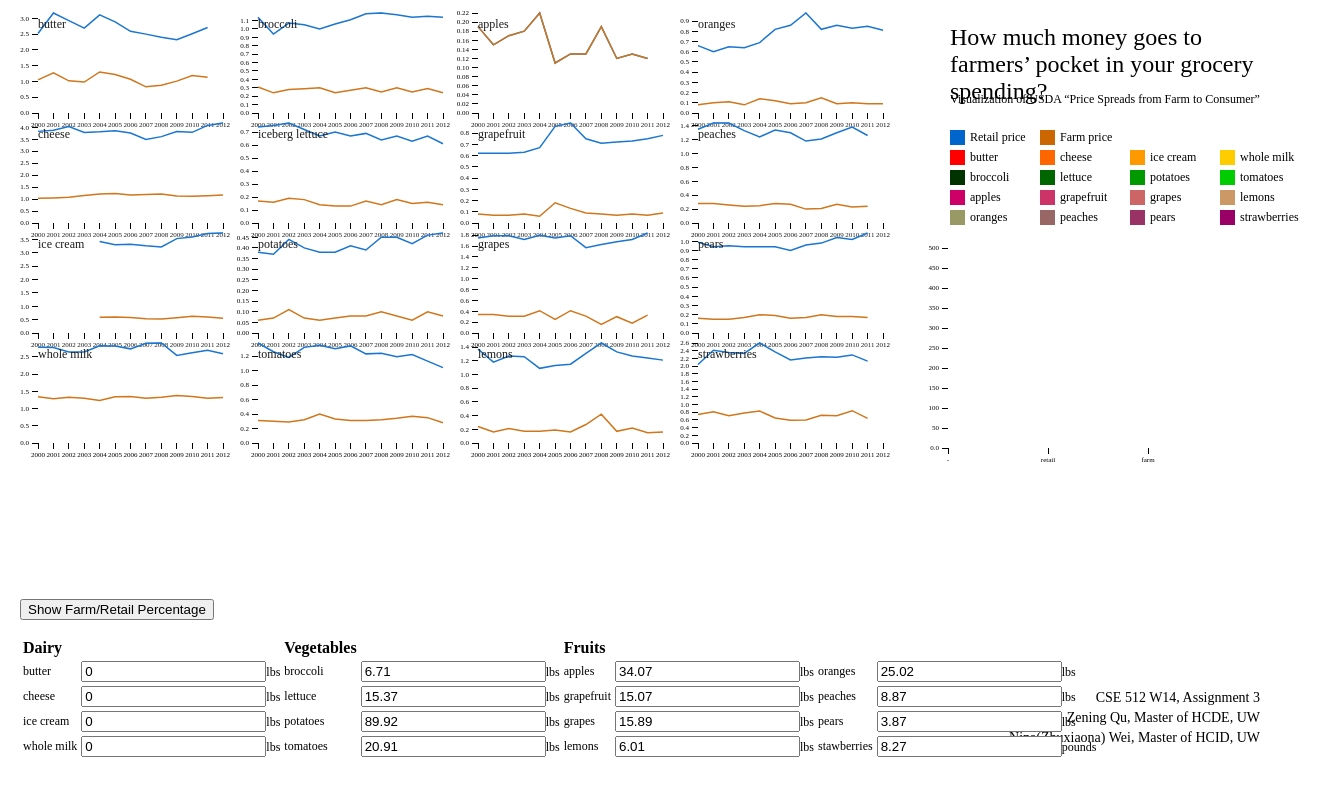
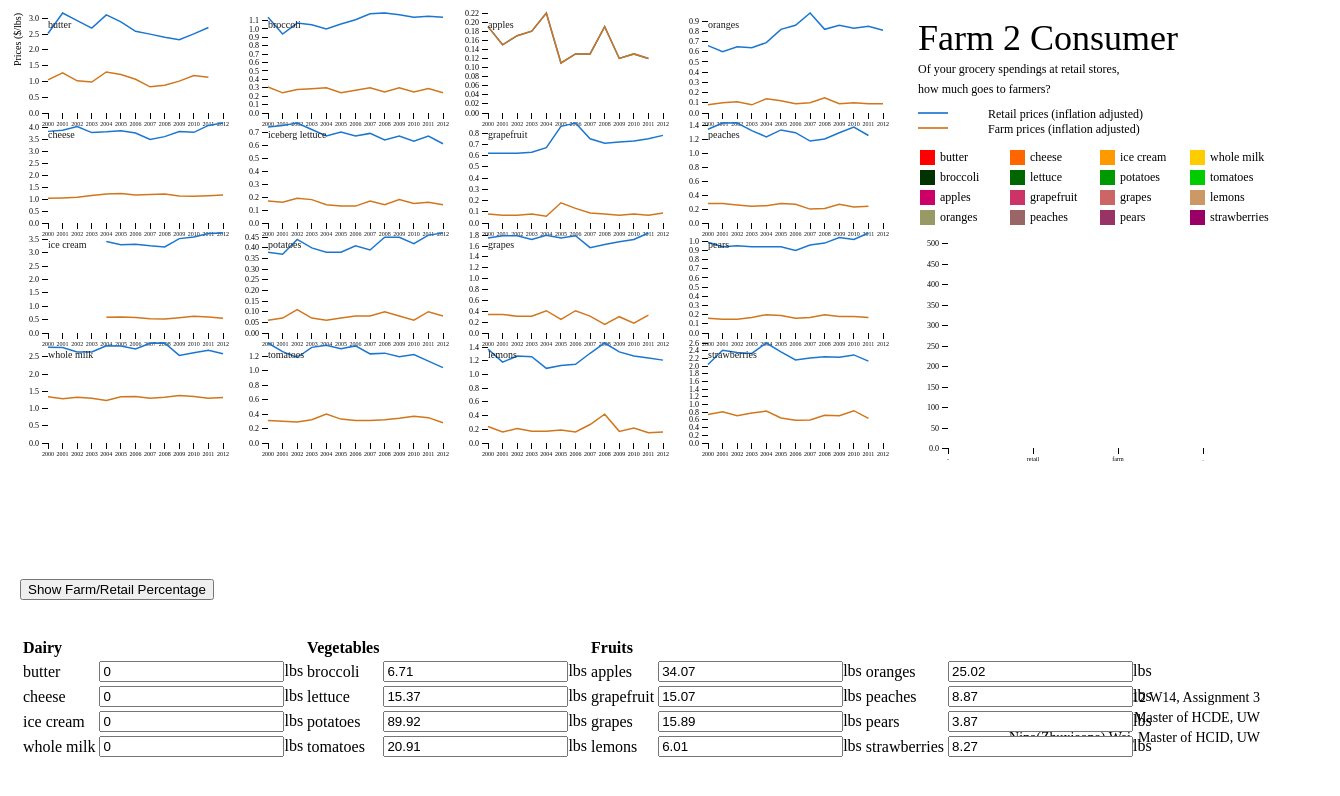
Before and after one commit to CSE512-14W/a3-zwei7-zqu, a plain HTML site: page lines.html in a window 1280 px wide. Shown: the whole page, 1340 px wide, since content can reach past the window. Drawn offline with nearby package versions, Linux system fonts and the light colour scheme.

Commit message:
updated readme: storyboard url (in dropbox now), development time spending
edited the graphic design of lines, line chart, bar chart, title

```diff
--- a/F2C.css
+++ b/F2C.css
@@ -1,10 +1,16 @@
+body text{
+  font: 10px "Helvetica-Light";
+}
 
-body {
+div {
   font: 12px "Helvetica-Light";
 }
+.axis text {
+  font: 6px "Helvetica-Light";
+}
 
-.axis text {
-  font: 7px "Helvetica-Light";
+.y.axis text {
+  font: 8px "Helvetica-Light";
 }
 
 .axis line,
@@ -53,3 +59,18 @@ body {
   fill: white;
   fill-opacity: 0.1;
 }
+
+.title text
+{
+  font-size: 36px;
+}
+
+.infogroup text
+{
+  font-size: 12px;
+}
+
+.legendgroup text
+{
+  font-size: 12px;
+}
--- a/barchart.js
+++ b/barchart.js
@@ -1,15 +1,18 @@
 function showbarchart()
 {
-	var width = 300;
-	var height = 200;
+	var fullwidth = 300;
+	var fullheight = 480;
 	var offset_x = 220*4 + 60;
 	var offset_y = 110*4 - height;
+    var margin = {top: 235, right: 5, bottom: 40, left: 40},
+        width = fullwidth - margin.left - margin.right,
+        height = fullheight - margin.top - margin.bottom;
 
-	var svg = d3.select("svg");
+	var svg = d3.select(".barchartsvg");
 
 	var barchart = svg.append("g")
 	   .attr("class", "barchart")
-	   .attr("transform", "translate(" + offset_x + ", " + offset_y + ")");
+	   .attr("transform", "translate(" + margin.left + "," + margin.top + ")");
 
 	var x = d3.scale.ordinal()
 	    .domain(["-", "retail", "farm", "."])
@@ -55,7 +58,6 @@ function showbarchart()
       barchart.append("rect")
         .attr("width", 40)
         .attr("x", x("farm")-20)
-        .attr("y", 10)
         .attr("class", "farmrect")
         .attr("fill", palette[j]);
     }
--- a/linechart.js
+++ b/linechart.js
@@ -1,4 +1,4 @@
-var margin = {top: 5, right: 5, bottom: 5, left: 30},
+var margin = {top: 5, right: 5, bottom: 5, left: 40},
     fullwidth = 220,
     fullheight = 110,
     width = fullwidth - margin.left - margin.right,
@@ -44,6 +44,16 @@ function SwitchView()
 function showpricecharts()
 {
   d3.select("svg").selectAll(".cell").remove();
+  d3.select(".legendgroup").remove();
+
+  d3.select("svg").append("text")
+        .attr("class", "cell")
+        .attr("transform", "translate(0," + margin.top + "), rotate(-90)")
+        .attr("y", 6)
+        .attr("dy", ".71em")
+        .style("text-anchor", "end")
+        .text("Prices ($/lbs)");
+
   // Price Charts
   // dairies
   pricechart(0, 0, "data/butter.csv", "butter");
@@ -70,11 +80,27 @@ function showpricecharts()
   // time axies
   //drawtimeaxis();
 
+  // bar chart
+  showbarchart();
+  addlegend("price");
+
 }
 
 function showpercentcharts()
 {
   d3.select("svg").selectAll(".cell").remove();
+  d3.select(".barchart").remove();
+  d3.select(".legendgroup").remove();
+
+  d3.select("svg").append("text")
+        .attr("class", "cell")
+        .attr("transform", "translate(0," + margin.top + "), rotate(-90)")
+        .attr("y", 6)
+        .attr("dy", ".71em")
+        .style("text-anchor", "end")
+        .text("Farm to Retail (%)");
+
+
   // Percent Charts
   // dairies
   percentchart(0, 0, "data/butter.csv", "butter");
@@ -100,6 +126,7 @@ function showpercentcharts()
 
   // time axies
   //drawtimeaxis();
+  addlegend("percent");
 }
 
 function pricechart(offset_x, offset_y, individual_food, caption)
@@ -139,14 +166,9 @@ function pricechart(offset_x, offset_y, individual_food, caption)
     cell.append("g")
         .attr("class", "y axis")
         .call(yAxis);
-        /*
-      .append("text")
-        .attr("transform", "translate(-margin.left,0), rotate(-90)")
-        .attr("y", 6)
-        .attr("dy", ".71em")
-        .style("text-anchor", "end")
-        .text("Price ($)");
-        */
+
+
+
 
     var retailgroup = cell.append("g")
         .attr("class", "retailgroup");
@@ -386,6 +408,8 @@ function drawrules()
 
 function svglisten()
 {
+
+
   d3.select("svg").on(
     {"mousemove":
     function ()
@@ -625,8 +649,10 @@ function svglisten()
       console.log(pounds);
 
       // reconstuct barchart y scale
+      var range_y = 250-45;
+
       var y = d3.scale.linear()
-        .rangeRound([200, 0])
+        .rangeRound([range_y, 0])
         .domain([0,500]);
 
       var retailarray = new Array(16);
@@ -652,14 +678,14 @@ function svglisten()
         currentvalue_f = Number(pounds[j]) * Number(currentvalue_f);
 
         retailarray[j] = {retail: currentvalue_r,
-                          height: 200-y(currentvalue_r),
-                          vertical_start: y(sum_r)-200+y(currentvalue_r)
+                          height: range_y-y(currentvalue_r),
+                          vertical_start: y(sum_r)-range_y+y(currentvalue_r)
                           };
         sum_r += Number(currentvalue_r);
 
         farmarray[j] = {farm: currentvalue_f,
-                          height: 200-y(currentvalue_f),
-                          vertical_start: y(sum_f)-200+y(currentvalue_f)
+                          height: range_y-y(currentvalue_f),
+                          vertical_start: y(sum_f)-range_y+y(currentvalue_f)
                           };
         sum_f += Number(currentvalue_f);
 
--- a/lines.html
+++ b/lines.html
@@ -1,13 +1,16 @@
 <!DOCTYPE html>
 <meta charset="utf-8">
 <head>
-  <title>Farmer to Consumer</title>
+  <title>
+    Farm to Consumer
+  </title>
 
   <link rel="stylesheet" type="text/css" href="F2C.css">
 
   <script src="http://d3js.org/d3.v3.js"></script>
   <script src="linechart.js"></script>
   <script src="barchart.js"></script>
+  <script src="title.js"></script>
 </head>
 
 
@@ -15,100 +18,101 @@
 <script>
 
   var svg = d3.select("body").append("svg")
-    .attr("width", 1200)
+    .attr("width", 900)
     .attr("height", 480);
+
+  d3.select("body").insert("svg",".customizabletable")
+       .attr("class", "barchartsvg")
+       .attr("width", 300)
+       .attr("height", 480);
+  addtitle();
 
     drawrules();
     showpricecharts();
+
     svglisten();
-    showbarchart();
+
 
 </script>
+<!--<p style="position: absolute; left: 950px; right: 10px; top: 0px; font-size: 24px;font-weight: bold; line-height: 250%;">How much money goes to farmers’ pocket in your grocery spending?</p>
+<p style="position: absolute; left: 950px; top: 80px; font-size: 12px">Visualization of USDA “Price Spreads from Farm to Consumer”</p><-->
 
-<p style="position: absolute; left: 950px; right: 10px; top: 0px; font-size: 24px; font-family: "Helvetica-Light";font-weight: bold; line-height: 250%;">How much money goes to farmers’ pocket in your grocery spending?</p>
-<p style="position: absolute; left: 950px; top: 80px; font-size: 12px">Visualization of USDA “Price Spreads from Farm to Consumer”</p>
+<p style="position: absolute; right: 20px; bottom: 80px; font-size: 14px; font-family:Helvetica-Light">CSE 512 W14, Assignment 3</p>
+<p style="position: absolute; right: 20px; bottom: 60px; font-size: 14px; font-family:Helvetica-Light">Zening Qu, Master of HCDE, UW</p>
+<p style="position: absolute; right: 20px; bottom: 40px; font-size: 14px; font-family:Helvetica-Light">Nina(Zhuxiaona) Wei, Master of HCID, UW</p>
 
-<p style="position: absolute; right: 20px; bottom: 80px; font-size: 14px">CSE 512 W14, Assignment 3</p>
-<p style="position: absolute; right: 20px; bottom: 60px; font-size: 14px">Zening Qu, Master of HCDE, UW</p>
-<p style="position: absolute; right: 20px; bottom: 40px; font-size: 14px">Nina(Zhuxiaona) Wei, Master of HCID, UW</p>
+<div style="background-color: #FF0000; width: 15px; height: 15px; position: absolute; left: 920px; top: 150px; border: 0px"></div>
+<div style="width: 100px; height: 15px; position: absolute; left: 940px; top: 150px; border: 0px">butter</div>
+<div style="background-color: #FF6600; width: 15px; height: 15px; position: absolute; left: 1010px; top: 150px; border: 0px"></div>
+<div style="width: 100px; height: 15px; position: absolute; left: 1030px; top: 150px; border: 0px">cheese</div>
+<div style="background-color: #FF9900; width: 15px; height: 15px; position: absolute; left: 1100px; top: 150px; border: 0px"></div>
+<div style="width: 100px; height: 15px; position: absolute; left: 1120px; top: 150px; border: 0px">ice cream</div>
+<div style="background-color: #FFCC00; width: 15px; height: 15px; position: absolute; left: 1190px; top: 150px; border: 0px"></div>
+<div style="width: 100px; height: 15px; position: absolute; left: 1210px; top: 150px; border: 0px">whole milk</div>
 
-<div style="background-color: #0066cc; width: 15px; height: 15px; position: absolute; left: 950px; top: 130px; border: 0px"></div>
-<div style="width: 100px; height: 15px; position: absolute; left: 970px; top: 130px; border: 0px">Retail price</div>
-<div style="background-color: #cc6600; width: 15px; height: 15px; position: absolute; left: 1040px; top: 130px; border: 0px"></div>
-<div style="width: 100px; height: 15px; position: absolute; left: 1060px; top: 130px; border: 0px">Farm price</div>
+<div style="background-color: #003300; width: 15px; height: 15px; position: absolute; left: 920px; top: 170px; border: 0px"></div>
+<div style="width: 100px; height: 15px; position: absolute; left: 940px; top: 170px; border: 0px">broccoli</div>
+<div style="background-color: #006600; width: 15px; height: 15px; position: absolute; left: 1010px; top: 170px; border: 0px"></div>
+<div style="width: 100px; height: 15px; position: absolute; left: 1030px; top: 170px; border: 0px">lettuce</div>
+<div style="background-color: #009900; width: 15px; height: 15px; position: absolute; left: 1100px; top: 170px; border: 0px"></div>
+<div style="width: 100px; height: 15px; position: absolute; left: 1120px; top: 170px; border: 0px">potatoes</div>
+<div style="background-color: #00CC00; width: 15px; height: 15px; position: absolute; left: 1190px; top: 170px; border: 0px"></div>
+<div style="width: 100px; height: 15px; position: absolute; left: 1210px; top: 170px; border: 0px">tomatoes</div>
 
-<div style="background-color: #FF0000; width: 15px; height: 15px; position: absolute; left: 950px; top: 150px; border: 0px"></div>
-<div style="width: 100px; height: 15px; position: absolute; left: 970px; top: 150px; border: 0px">butter</div>
-<div style="background-color: #FF6600; width: 15px; height: 15px; position: absolute; left: 1040px; top: 150px; border: 0px"></div>
-<div style="width: 100px; height: 15px; position: absolute; left: 1060px; top: 150px; border: 0px">cheese</div>
-<div style="background-color: #FF9900; width: 15px; height: 15px; position: absolute; left: 1130px; top: 150px; border: 0px"></div>
-<div style="width: 100px; height: 15px; position: absolute; left: 1150px; top: 150px; border: 0px">ice cream</div>
-<div style="background-color: #FFCC00; width: 15px; height: 15px; position: absolute; left: 1220px; top: 150px; border: 0px"></div>
-<div style="width: 100px; height: 15px; position: absolute; left: 1240px; top: 150px; border: 0px">whole milk</div>
+<div style="background-color: #CC0066; width: 15px; height: 15px; position: absolute; left: 920px; top: 190px; border: 0px"></div>
+<div style="width: 100px; height: 15px; position: absolute; left: 940px; top: 190px; border: 0px">apples</div>
+<div style="background-color: #CC3366; width: 15px; height: 15px; position: absolute; left: 1010px; top: 190px; border: 0px"></div>
+<div style="width: 100px; height: 15px; position: absolute; left: 1030px; top: 190px; border: 0px">grapefruit</div>
+<div style="background-color: #CC6666; width: 15px; height: 15px; position: absolute; left: 1100px; top: 190px; border: 0px"></div>
+<div style="width: 100px; height: 15px; position: absolute; left: 1120px; top: 190px; border: 0px">grapes</div>
+<div style="background-color: #CC9966; width: 15px; height: 15px; position: absolute; left: 1190px; top: 190px; border: 0px"></div>
+<div style="width: 100px; height: 15px; position: absolute; left: 1210px; top: 190px; border: 0px">lemons</div>
 
-<div style="background-color: #003300; width: 15px; height: 15px; position: absolute; left: 950px; top: 170px; border: 0px"></div>
-<div style="width: 100px; height: 15px; position: absolute; left: 970px; top: 170px; border: 0px">broccoli</div>
-<div style="background-color: #006600; width: 15px; height: 15px; position: absolute; left: 1040px; top: 170px; border: 0px"></div>
-<div style="width: 100px; height: 15px; position: absolute; left: 1060px; top: 170px; border: 0px">lettuce</div>
-<div style="background-color: #009900; width: 15px; height: 15px; position: absolute; left: 1130px; top: 170px; border: 0px"></div>
-<div style="width: 100px; height: 15px; position: absolute; left: 1150px; top: 170px; border: 0px">potatoes</div>
-<div style="background-color: #00CC00; width: 15px; height: 15px; position: absolute; left: 1220px; top: 170px; border: 0px"></div>
-<div style="width: 100px; height: 15px; position: absolute; left: 1240px; top: 170px; border: 0px">tomatoes</div>
+<div style="background-color: #999966; width: 15px; height: 15px; position: absolute; left: 920px; top: 210px; border: 0px"></div>
+<div style="width: 100px; height: 15px; position: absolute; left: 940px; top: 210px; border: 0px">oranges</div>
+<div style="background-color: #996666; width: 15px; height: 15px; position: absolute; left: 1010px; top: 210px; border: 0px"></div>
+<div style="width: 100px; height: 15px; position: absolute; left: 1030px; top: 210px; border: 0px">peaches</div>
+<div style="background-color: #993366; width: 15px; height: 15px; position: absolute; left: 1100px; top: 210px; border: 0px"></div>
+<div style="width: 100px; height: 15px; position: absolute; left: 1120px; top: 210px; border: 0px">pears</div>
+<div style="background-color: #990066; width: 15px; height: 15px; position: absolute; left: 1190px; top: 210px; border: 0px"></div>
+<div style="width: 100px; height: 15px; position: absolute; left: 1210px; top: 210px; border: 0px">strawberries</div>
 
-<div style="background-color: #CC0066; width: 15px; height: 15px; position: absolute; left: 950px; top: 190px; border: 0px"></div>
-<div style="width: 100px; height: 15px; position: absolute; left: 970px; top: 190px; border: 0px">apples</div>
-<div style="background-color: #CC3366; width: 15px; height: 15px; position: absolute; left: 1040px; top: 190px; border: 0px"></div>
-<div style="width: 100px; height: 15px; position: absolute; left: 1060px; top: 190px; border: 0px">grapefruit</div>
-<div style="background-color: #CC6666; width: 15px; height: 15px; position: absolute; left: 1130px; top: 190px; border: 0px"></div>
-<div style="width: 100px; height: 15px; position: absolute; left: 1150px; top: 190px; border: 0px">grapes</div>
-<div style="background-color: #CC9966; width: 15px; height: 15px; position: absolute; left: 1220px; top: 190px; border: 0px"></div>
-<div style="width: 100px; height: 15px; position: absolute; left: 1240px; top: 190px; border: 0px">lemons</div>
-
-<div style="background-color: #999966; width: 15px; height: 15px; position: absolute; left: 950px; top: 210px; border: 0px"></div>
-<div style="width: 100px; height: 15px; position: absolute; left: 970px; top: 210px; border: 0px">oranges</div>
-<div style="background-color: #996666; width: 15px; height: 15px; position: absolute; left: 1040px; top: 210px; border: 0px"></div>
-<div style="width: 100px; height: 15px; position: absolute; left: 1060px; top: 210px; border: 0px">peaches</div>
-<div style="background-color: #993366; width: 15px; height: 15px; position: absolute; left: 1130px; top: 210px; border: 0px"></div>
-<div style="width: 100px; height: 15px; position: absolute; left: 1150px; top: 210px; border: 0px">pears</div>
-<div style="background-color: #990066; width: 15px; height: 15px; position: absolute; left: 1220px; top: 210px; border: 0px"></div>
-<div style="width: 100px; height: 15px; position: absolute; left: 1240px; top: 210px; border: 0px">strawberries</div>
-
-
-<table style="position: absolute; left: 20px; bottom: 40px">
+<table style="position: absolute; left: 20px; bottom: 40px; font-family: Helvetica-Light" class="customizabletable">
 <tr>
   <td style="font-size: 16px; font-weight: bold">Dairy</td><td></td>
   <td style="font-size: 16px; font-weight: bold">Vegetables</td><td></td>
   <td style="font-size: 16px; font-weight: bold">Fruits</td><td></td>
-  <td style="font-size: 16px; font-weight: bold"></td><td></td>
+  <td></td><td></td>
 </tr>
 <tr>
-  <td style="font-size: 12px">butter</td> <td><input id="butter" type="text" value="0">lbs</td>
-  <td style="font-size: 12px">broccoli</td><td><input id="broccoli" type="text" value="6.71">lbs</td>
-  <td style="font-size: 12px">apples </td><td><input id="apples" type="text" value="34.07">lbs</td>
-  <td style="font-size: 12px">oranges </td><td><input id="oranges" type="text" value="25.02">lbs</td>
+  <td>butter</td> <td><input id="butter" type="text" value="0">lbs  </td>
+  <td>broccoli</td><td><input id="broccoli" type="text" value="6.71">lbs  </td>
+  <td>apples </td><td><input id="apples" type="text" value="34.07">lbs  </td>
+  <td>oranges </td><td><input id="oranges" type="text" value="25.02">lbs  </td>
 </tr>
 <tr>
-  <td style="font-size: 12px">cheese </td><td><input id="cheese" type="text" value="0">lbs</td>
-  <td style="font-size: 12px">lettuce </td><td><input id="lettuce" type="text" value="15.37">lbs</td>
-  <td style="font-size: 12px">grapefruit </td><td><input id="grapefruit" type="text" value="15.07">lbs</td>
-  <td style="font-size: 12px">peaches </td><td><input id="peaches" type="text" value="8.87">lbs</td>
+  <td>cheese </td><td><input id="cheese" type="text" value="0">lbs  </td>
+  <td>lettuce </td><td><input id="lettuce" type="text" value="15.37">lbs  </td>
+  <td>grapefruit </td><td><input id="grapefruit" type="text" value="15.07">lbs  </td>
+  <td>peaches </td><td><input id="peaches" type="text" value="8.87">lbs</td>
 </tr>
 <tr>
-  <td style="font-size: 12px">ice cream </td><td><input id="icecream" type="text" value="0">lbs</td>
-  <td style="font-size: 12px">potatoes </td><td><input id="potatoes" type="text" value="89.92">lbs</td>
-  <td style="font-size: 12px">grapes </td><td><input id="grapes" type="text" value="15.89">lbs</td>
-  <td style="font-size: 12px">pears </td><td><input id="pears" type="text" value="3.87">lbs</td>
+  <td>ice cream </td><td><input id="icecream" type="text" value="0">lbs</td>
+  <td>potatoes </td><td><input id="potatoes" type="text" value="89.92">lbs</td>
+  <td>grapes </td><td><input id="grapes" type="text" value="15.89">lbs</td>
+  <td>pears </td><td><input id="pears" type="text" value="3.87">lbs</td>
 </tr>
 <tr>
-  <td style="font-size: 12px">whole milk </td><td><input id="wholemilk" type="text" value="0">lbs</td>
-  <td style="font-size: 12px">tomatoes </td><td><input id="tomatoes" type="text" value="20.91">lbs</td>
-  <td style="font-size: 12px">lemons</td><td><input id="lemons" type="text" value="6.01">lbs</td>
-  <td style="font-size: 12px">stawberries</td><td><input id="strawberries" type="text" value="8.27">pounds</td>
+  <td>whole milk </td><td><input id="wholemilk" type="text" value="0">lbs</td>
+  <td>tomatoes </td><td><input id="tomatoes" type="text" value="20.91">lbs</td>
+  <td>lemons </td><td><input id="lemons" type="text" value="6.01">lbs</td>
+  <td>strawberries </td><td><input id="strawberries" type="text" value="8.27">lbs</td>
 </tr>
 
 </table>
 
-<button style="position: absolute; left: 20px; bottom: 180px; fon: "Helvetica-Light" "type="button" onclick="SwitchView()" id="SwitchButton">Show Farm/Retail Percentage</button> </td>
+<button style="position: absolute; left: 20px; bottom: 200px; font: "Helvetica-Light" type="button" onclick="SwitchView()" id="SwitchButton">Show Farm/Retail Percentage</button> </td>
+
 
 
 </body>
--- /dev/null
+++ b/title.js
@@ -0,0 +1,91 @@
+function addtitle()
+{
+	var margin = {top: 10, right: 5, bottom: 5, left: 10};
+
+	var svg = d3.select(".barchartsvg");
+
+	svg.append("g")
+	    .attr("class", "title")
+	    .append("text")
+		.attr("transform", "translate(" + margin.left + "," + margin.top + ")")
+		.attr("y", 6)
+		.attr("dy", ".71em")
+		.style("text-anchor", "start")
+		.text("Farm 2 Consumer");
+
+	var infogroup = svg.append("g")
+	    .attr("class", "infogroup");
+
+	infogroup
+	   .append("text")
+	   .attr("transform", "translate(" + margin.left + "," + (margin.top+40) + ")")
+		.attr("y", 6)
+		.attr("dy", ".71em")
+		.style("text-anchor", "start")
+		.text("Of your grocery spendings at retail stores,");
+    infogroup
+	   .append("text")
+	   .attr("transform", "translate(" + margin.left + "," + (margin.top+60) + ")")
+		.attr("y", 6)
+		.attr("dy", ".71em")
+		.style("text-anchor", "start")
+		.text("how much goes to farmers?");
+
+}
+
+function addlegend(type)
+{
+	var legendgroup = d3.select(".barchartsvg").append("g")
+	    .attr("class", "legendgroup");
+
+    if(type == "price")
+    {
+	    // legends
+		legendgroup
+		   .append("line")
+		   .attr("class", "retailline")
+		   .attr("x1", 10)
+		   .attr("y1", (margin.top+100))
+		   .attr("x2", 40)
+		   .attr("y2", (margin.top+100));
+		legendgroup
+		   .append("line")
+		   .attr("class", "farmline")
+		   .attr("x1", 10)
+		   .attr("y1", (margin.top+115))
+		   .attr("x2", 40)
+		   .attr("y2", (margin.top+115));
+
+		legendgroup
+		   .append("text")
+		   .attr("transform", "translate(" + (margin.left+40) + "," + (margin.top+90) + ")")
+			.attr("y", 6)
+			.attr("dy", ".71em")
+			.style("text-anchor", "start")
+			.text("Retail prices (inflation adjusted)");
+		legendgroup
+		   .append("text")
+		   .attr("transform", "translate(" + (margin.left+40) + "," + (margin.top+105) + ")")
+			.attr("y", 6)
+			.attr("dy", ".71em")
+			.style("text-anchor", "start")
+			.text("Farm prices (inflation adjusted)");
+	}
+	else if(type == "percent")
+	{
+		legendgroup
+		   .append("line")
+		   .attr("class", "percentline")
+		   .attr("x1", 10)
+		   .attr("y1", (margin.top+100))
+		   .attr("x2", 40)
+		   .attr("y2", (margin.top+100));
+		legendgroup
+		   .append("text")
+		   .attr("transform", "translate(" + (margin.left+40) + "," + (margin.top+90) + ")")
+			.attr("y", 6)
+			.attr("dy", ".71em")
+			.style("text-anchor", "start")
+			.text("(Farm Price / Retail Price) * 100 ");
+	}
+}
```
Also changed, not shown: 1 other file.
